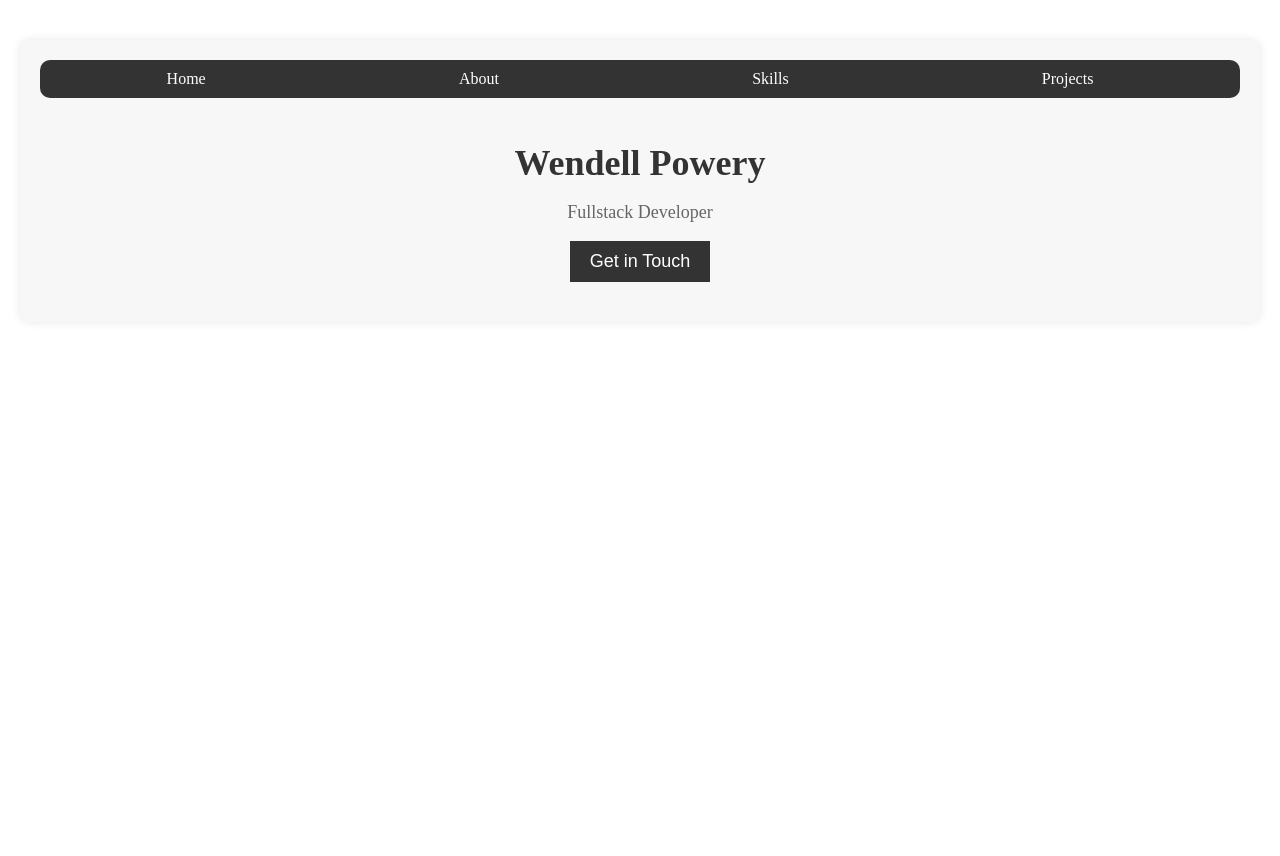
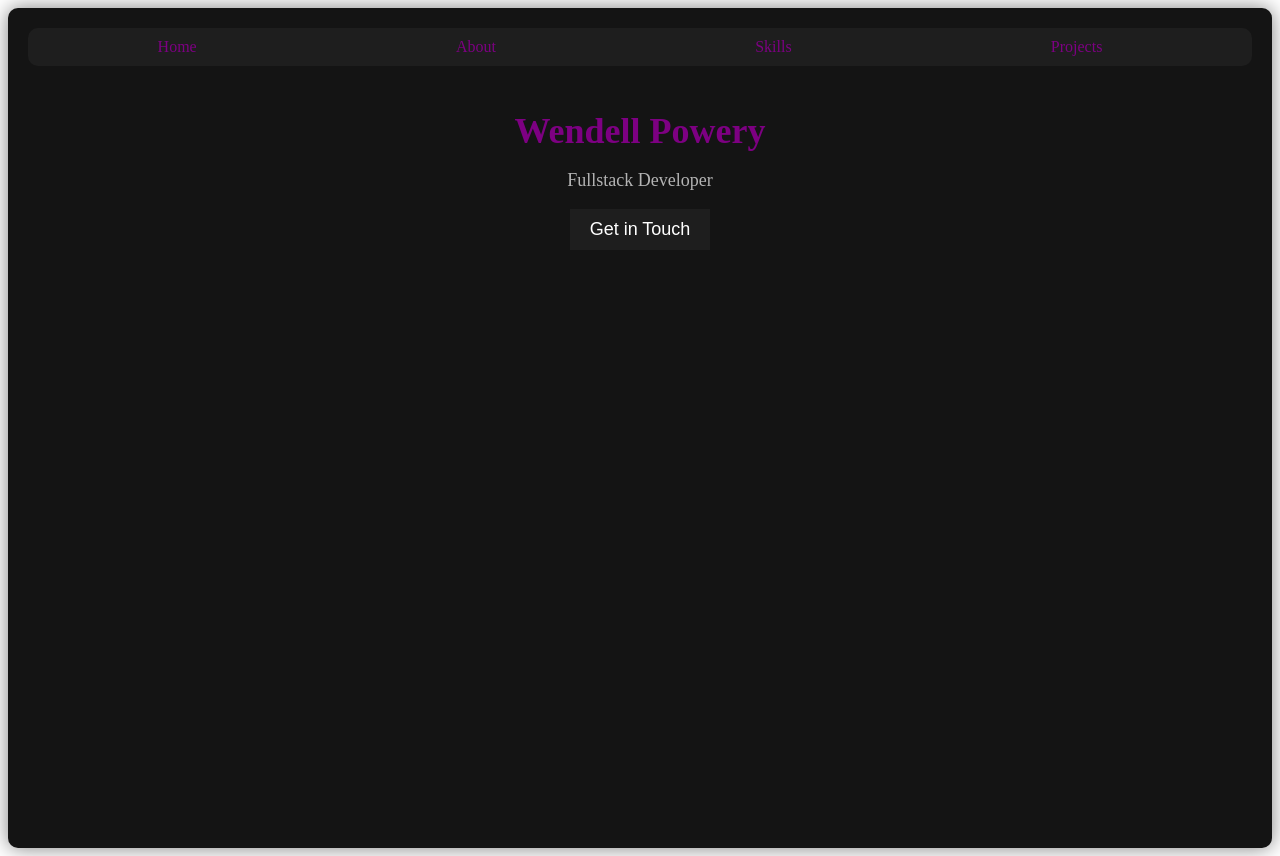
Before and after one commit to 110220004/myReact-portfolio, a React (Create React App) app: page / in a window 1280 px wide. Before the commit the page ends 800 px from the top, so only its background shows below. Built offline with nearby package versions, Linux system fonts and the light colour scheme.

Commit message:
made it kinda fullscreen
it still doesn't take the Fullscreen but its getting there

```diff
--- a/src/index.css
+++ b/src/index.css
@@ -1,14 +1,31 @@
+@keyframes rgbCycle {
+  0% {
+    color: rgb(255, 0, 0);
+  }
+  33% {
+    color: rgb(0, 255, 0);
+  }
+  66% {
+    color: rgb(0, 0, 255);
+  }
+  100% {
+    color: rgb(255, 0, 0);
+  }
+}
+
 .app-container {
-  max-width: 1200px;
-  margin: 40px auto;
+  max-width: 100%;
+  height: 100vh;
+  margin: 0 auto;
   padding: 20px;
-  background-color: rgb(247, 247, 247);
-  box-shadow: 0 0 10px rgba(0, 0, 0, 0.1);
+  background-color: rgb(20, 20, 20);
+  box-shadow: 0 0 20px rgba(0, 0, 0, 0.5);
   border-radius: 10px;
+  color: white;
 }
 
 .nav {
-  background-color: rgb(51, 51, 51);
+  background-color: rgb(30, 30, 30);
   padding: 10px;
   text-align: center;
   border-radius: 10px;
@@ -27,9 +44,10 @@
 }
 
 .nav a {
-  color: rgb(255, 255, 255);
+  color: white;
   text-decoration: none;
   font-size: 16px;
+  animation: rgbCycle 3s infinite linear;
   transition: color 0.3s ease;
 }
 
@@ -46,32 +64,35 @@
   font-size: 36px;
   font-weight: bold;
   margin-bottom: 10px;
-  color: rgb(51, 51, 51);
+  color: white;
+  animation: rgbCycle 3s infinite linear;
 }
 
 .subtitle {
   font-size: 18px;
-  color: rgb(102, 102, 102);
+  color: rgb(180, 180, 180);
 }
 
 .btn {
-  background-color: rgb(51, 51, 51);
-  color: rgb(255, 255, 255);
+  background-color: rgb(30, 30, 30);
+  color: white;
   border: none;
   padding: 10px 20px;
   font-size: 18px;
   cursor: pointer;
-  transition: background-color 0.3s ease, transform 0.3s ease;
+  transition: background-color 0.3s ease, transform 0.3s ease, box-shadow 0.3s ease;
 }
 
 .btn:hover {
-  background-color: rgb(68, 68, 68);
+  background-color: rgb(50, 50, 50);
   transform: scale(1.05);
+  box-shadow: 0 0 15px rgba(0, 255, 255, 0.7);
 }
 
 .about-container {
   padding: 20px;
   text-align: center;
+  color: white;
 }
 
 .profile-pic {
@@ -79,7 +100,7 @@
   height: 150px;
   border-radius: 50%;
   margin: 20px auto;
-  box-shadow: 0 0 10px rgba(0, 0, 0, 0.1);
+  box-shadow: 0 0 20px rgba(0, 255, 255, 0.7);
 }
 
 .projects-container {
@@ -102,12 +123,13 @@
 
 .project-list a {
   text-decoration: none;
-  color: rgb(51, 51, 51);
+  color: white;
   transition: color 0.3s ease;
+  animation: rgbCycle 3s infinite linear;
 }
 
 .project-list a:hover {
-  color: rgb(68, 68, 68);
+  color: rgb(204, 204, 204);
 }
 
 .project-list img {
@@ -115,16 +137,18 @@
   height: 150px;
   object-fit: cover;
   border-radius: 10px;
-  transition: transform 0.3s ease;
+  transition: transform 0.3s ease, box-shadow 0.3s ease;
 }
 
 .project-list img:hover {
   transform: scale(1.05);
+  box-shadow: 0 0 15px rgba(0, 255, 255, 0.7);
 }
 
 .skills-container {
   padding: 20px;
   text-align: center;
+  color: white;
 }
 
 .skill-list {
@@ -144,11 +168,12 @@
 .skill-list i {
   font-size: 36px;
   margin-bottom: 10px;
-  color: rgb(51, 51, 51);
+  color: white;
+  animation: rgbCycle 3s infinite linear;
 }
 
 .skill-list h3 {
   font-size: 18px;
   margin-bottom: 10px;
-  color: rgb(102, 102, 102);
+  color: rgb(180, 180, 180);
 }
```
